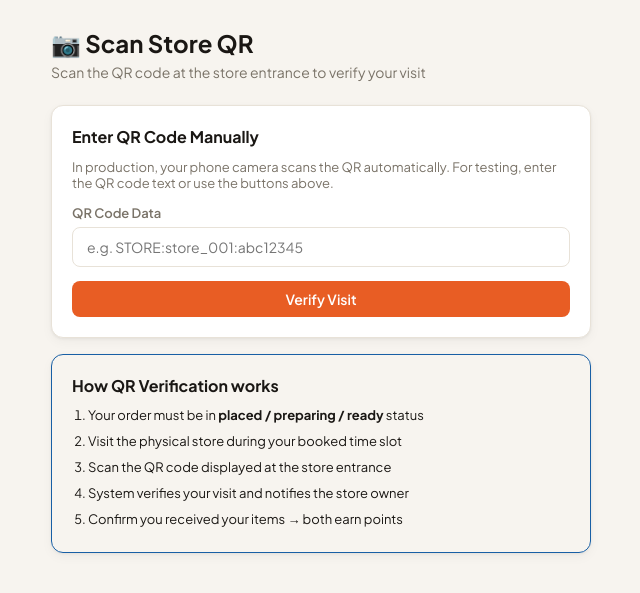
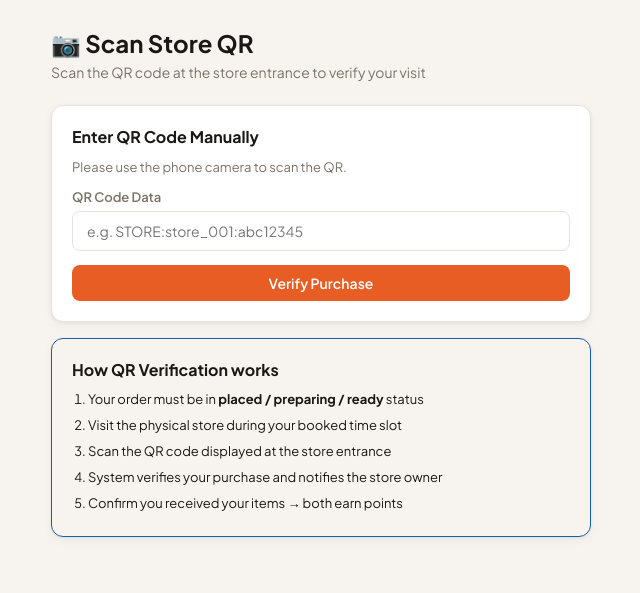
Before and after one commit to Njstr/ApnaDukaan, a Flask app: template templates/qr_scan.html in a window 1280 px wide. Shown: the part 58-651 px from the top of the page, without its empty margins (319-959 px from the left). Run offline with Flask 3, Linux system fonts and the light colour scheme; the template is opened without the code that fills it, so the values that code supplies are empty.

Commit message:
made some basic changes

```diff
--- a/templates/qr_scan.html
+++ b/templates/qr_scan.html
@@ -19,7 +19,7 @@
         <form method="POST" action="/scan">
           <input type="hidden" name="qr_data" value="{{ o.qr_code }}">
           <button class="btn btn-primary btn-sm" type="submit" style="width:100%; justify-content:center;">
-            ✓ Simulate QR Scan for {{ o.store_name }}
+            ✓ Scan QR for {{ o.store_name }}
           </button>
         </form>
       </div>
@@ -31,14 +31,14 @@
   <div class="card" style="margin-bottom:16px;">
     <div style="font-weight:700; margin-bottom:12px;">Enter QR Code Manually</div>
     <p style="font-size:13px; color:var(--muted); margin-bottom:14px;">
-      In production, your phone camera scans the QR automatically. For testing, enter the QR code text or use the buttons above.
+      Please use the phone camera to scan the QR.
     </p>
     <form method="POST" action="/scan">
       <div class="form-group">
         <label class="form-label">QR Code Data</label>
         <input class="form-input" name="qr_data" placeholder="e.g. STORE:store_001:abc12345" required>
       </div>
-      <button class="btn btn-primary" type="submit" style="width:100%; justify-content:center;">Verify Visit</button>
+      <button class="btn btn-primary" type="submit" style="width:100%; justify-content:center;">Verify Purchase</button>
     </form>
   </div>
 
@@ -48,7 +48,7 @@
       <li>Your order must be in <strong>placed / preparing / ready</strong> status</li>
       <li>Visit the physical store during your booked time slot</li>
       <li>Scan the QR code displayed at the store entrance</li>
-      <li>System verifies your visit and notifies the store owner</li>
+      <li>System verifies your purchase and notifies the store owner</li>
       <li>Confirm you received your items → both earn points</li>
     </ol>
   </div>
```
Also changed, not shown: apnadukaan.db, 1 other file.
